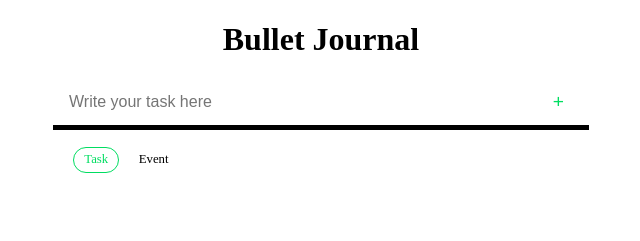
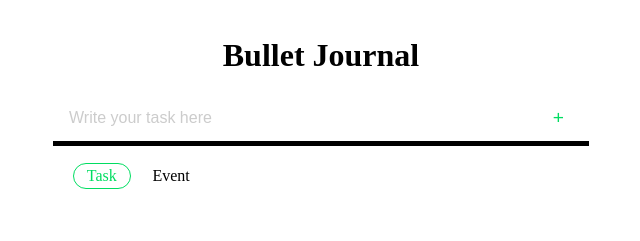
Before and after one commit to whitzhu/todo-bulletjournal-vanillaJS, a website: page public/index.html in a window 1280 px wide. Shown: the whole page, without its empty margins (319-959 px from the left). Drawn offline with Linux system fonts and the light colour scheme.

Commit message:
[style] update input font color

```diff
--- a/public/style.css
+++ b/public/style.css
@@ -12,11 +12,11 @@ body {
 }
 .main {
   max-width: 600px;
-  width: 100%;
+  width: 600px;
   display: flex;
   flex-flow: column nowrap;
   align-items: center;
-  padding: 0 2em;
+  padding: 1em 2em;
   height: 100vh;
 }
 .input-container{
@@ -31,7 +31,9 @@ body {
   border: none;
   border-bottom: 5px solid #000;
   font-size: 1em;
-  color: #676767;
+}
+#input::placeholder {
+  color: #ccc;
 }
 #input:focus {
   outline: none;
@@ -61,7 +63,7 @@ button#add-task:focus {
   align-self: center;
   border: 1px solid #fff;
   border-radius: 20px;
-  font-size: 0.8em;
+  font-size: 1em;
 }
 .btn.active {
   border: 1px solid #00dd61;
```
